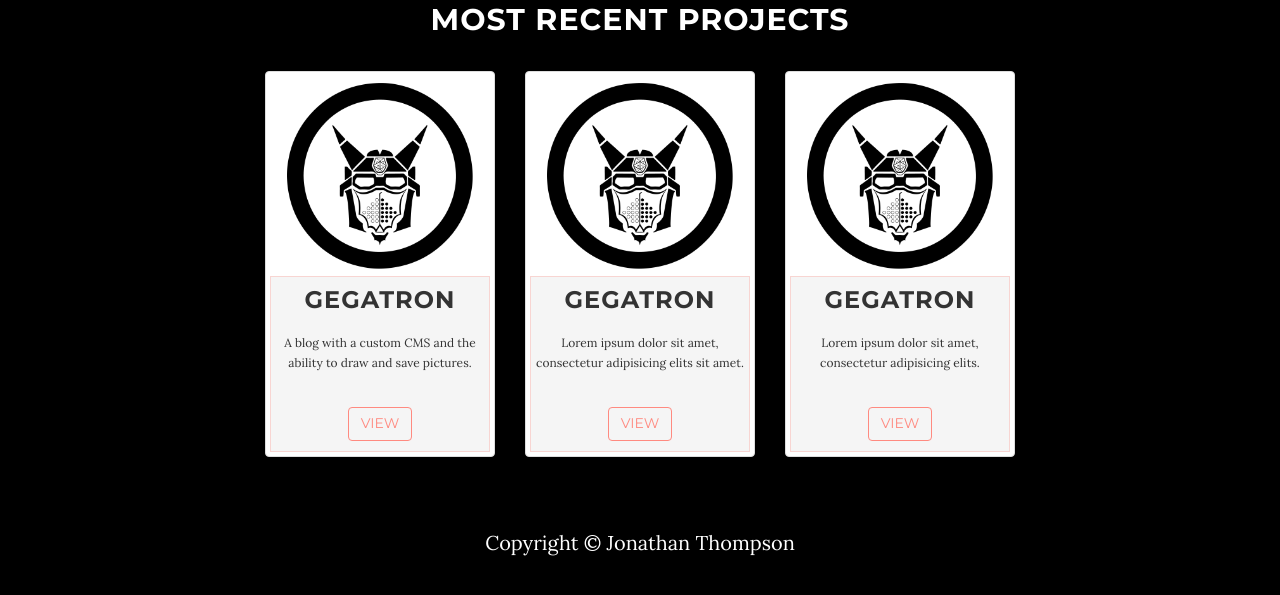
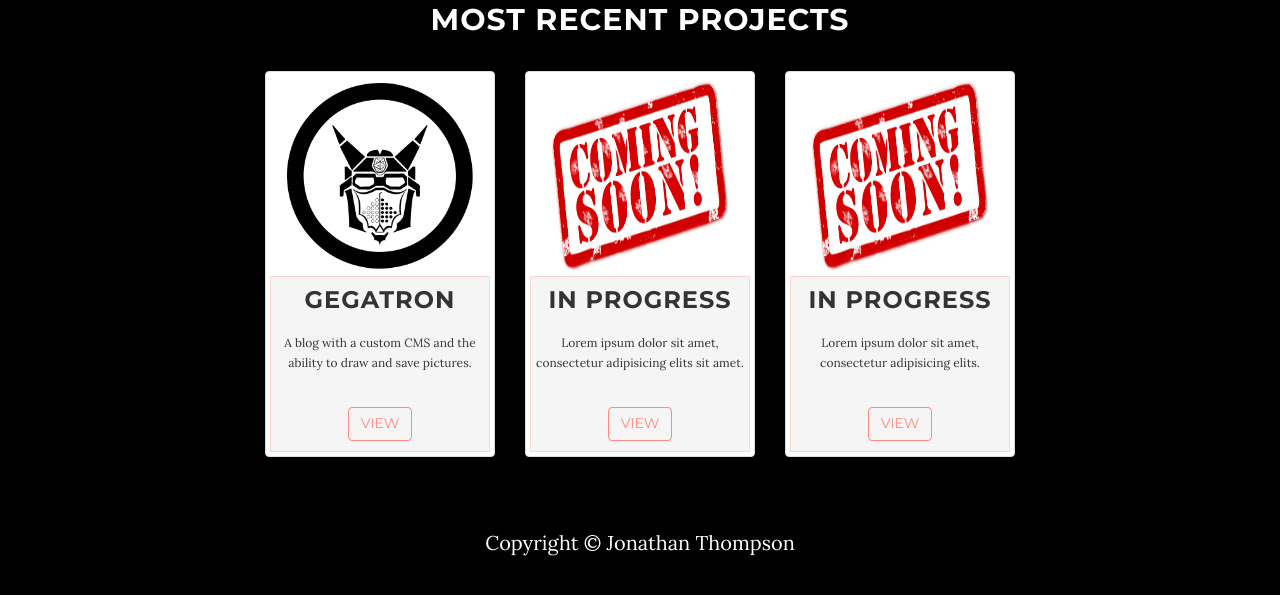
Before and after one commit to Jonothompson/Jonathan-Thompson-Portfolio, a plain HTML site: page index.html in a window 1280 px wide. Shown: the part 2099-2694 px from the top of the page. Drawn offline with Linux system fonts and the light colour scheme; some packages are replaced by stand-ins of ours.

Commit message:
have added seral "coming soon" images to the project as place holder images for most recent projects.

```diff
--- a/assets/sass/app/_greyscale.scss
+++ b/assets/sass/app/_greyscale.scss
@@ -360,4 +360,8 @@ img {
 .thumbnail-image {
   width: 200px;
   height: 200px;
+  min-height: 200px;
+  min-width: 200px;
+  max-height: 200px;
+  max-width: 200px;
 }
--- a/index.html
+++ b/index.html
@@ -146,9 +146,9 @@
                   </div>
                   <div class="col-sm-6 col-md-4">
                     <div class="thumbnail">
-                      <img class="thumbnail-image" src="images/Gegatron logo illustrator final.png" alt="Gegatron-logo">
+                      <img class="thumbnail-image" src="images/coming Soon.png" alt="Gegatron-logo">
                       <div class="caption">
-                        <h3>Gegatron</h3>
+                        <h3>In Progress</h3>
                         <p>Lorem ipsum dolor sit amet, consectetur adipisicing elits sit amet.</p>
                         <p class="caption-button"><a href="#" class="btn btn-default" role="button">View</a></p>
                       </div>
@@ -156,9 +156,9 @@
                   </div>
                   <div class="col-sm-6 col-md-4">
                     <div class="thumbnail">
-                      <img class="thumbnail-image" src="images/Gegatron logo illustrator final.png" alt="Gegatron-logo">
+                      <img class="thumbnail-image" src="images/coming Soon.png" alt="Gegatron-logo">
                       <div class="caption">
-                        <h3>Gegatron</h3>
+                        <h3>In Progress</h3>
                         <p>Lorem ipsum dolor sit amet, consectetur adipisicing elits.</p>
                         <p class="caption-button"><a href="#" class="btn btn-default" role="button">View</a></p>
                       </div>
```
Also changed, not shown: images/coming soon.png (added), images/downloads-bg.jpg (deleted), images/intro-bg.jpg (deleted), styles/main.css, styles/main.min.css.
